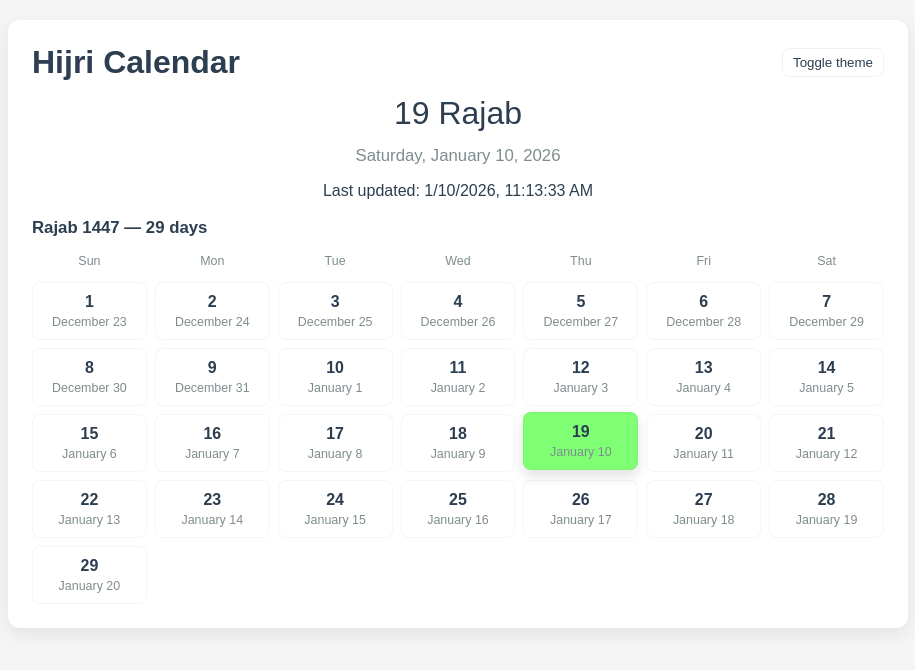
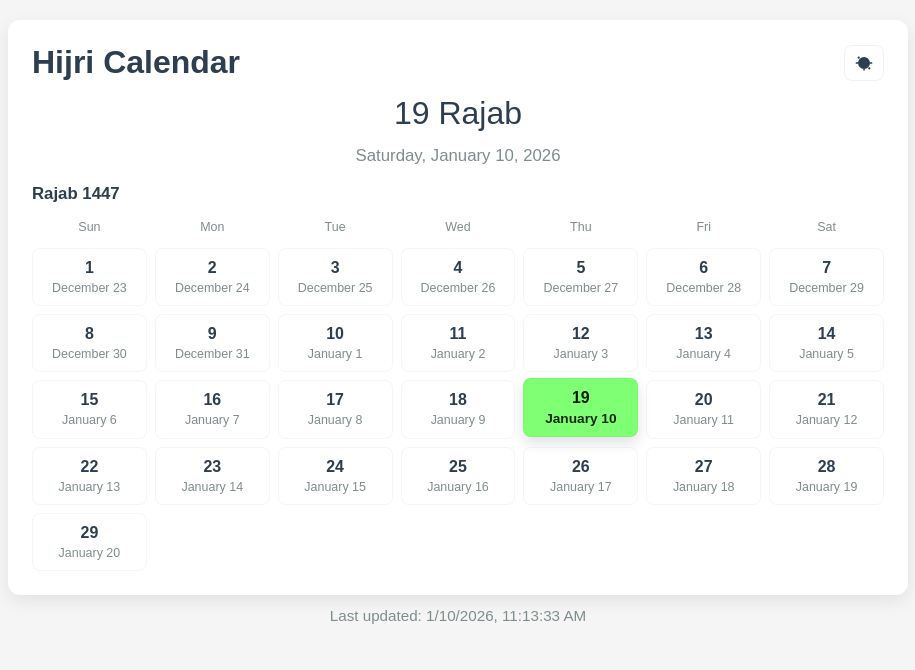
Before and after one commit to successcall/hijiri, a website: page index.html in a window 1280 px wide. Shown: the whole page, without its empty margins (182-1097 px from the left). Drawn offline with Linux system fonts and the light colour scheme.

Commit message:
Enhance theme toggle button accessibility and styling

```diff
--- a/index.html
+++ b/index.html
@@ -49,11 +49,17 @@
         .theme-toggle {
             background: transparent;
             border: 1px solid rgba(0,0,0,0.06);
-            padding:6px 10px;
+            padding:6px 8px;
             border-radius:8px;
             cursor:pointer;
             color:var(--card-text);
+            display: inline-flex;
+            align-items: center;
+            justify-content: center;
+            width:40px;
+            height:36px;
         }
+        .theme-toggle #theme-icon { display:inline-flex; font-size:18px; line-height:1; }
         .hijri-date {
             font-size: 2em;
             color: var(--card-text);
@@ -76,6 +82,8 @@
         .hijri-day { font-weight: 700; font-size: 1.05em; color: var(--card-text); }
         .gregorian { font-size: 0.82em; color: var(--muted); margin-top: 4px; }
         .day.today { background: var(--primary); color: #022; box-shadow: 0 6px 14px rgba(0,0,0,0.12); transform: translateY(-2px); }
+        .day.today .hijri-day { color: rgba(0,0,0,0.9); font-weight:800; }
+        .day.today .gregorian { color: rgba(0,0,0,0.85); font-weight:700; font-size:0.9em; }
 
         @media (max-width: 720px) { .month-grid { grid-template-columns: repeat(4, 1fr); } }
         @media (max-width: 420px) { .month-grid { grid-template-columns: repeat(3, 1fr); } }
@@ -86,14 +94,15 @@
         <div style="display:flex;justify-content:space-between;align-items:center;gap:12px;">
             <h1 style="margin:0">Hijri Calendar</h1>
             <div class="controls">
-                <button id="theme-toggle" class="theme-toggle" aria-pressed="false">Toggle theme</button>
+                <button id="theme-toggle" class="theme-toggle" aria-pressed="false" aria-label="Toggle theme">
+                    <span id="theme-icon" aria-hidden="true">🌙</span>
+                </button>
             </div>
         </div>
         <div id="loading" class="loading">Loading...</div>
         <div id="error" class="error">Error loading date</div>
         <div id="hijri-date" class="hijri-date"></div>
         <div id="gregorian-date" class="gregorian-date"></div>
-        <p>Last updated: <span id="last-updated"></span></p>
 
         <!-- Month view -->
         <div id="month" class="month">
@@ -101,6 +110,9 @@
             <div id="month-grid" class="month-grid" aria-live="polite"></div>
         </div>
     </div>
+
+    <!-- Simple last-updated shown outside the card -->
+    <p id="last-updated-simple" style="text-align:center;margin-top:12px;color:var(--muted);font-size:0.95em;">Last updated: <span id="last-updated"></span></p>
 
     <script>
         async function loadHijriDate() {
@@ -141,7 +153,7 @@
                 if (!res.ok) throw new Error('Failed to fetch month');
                 const data = await res.json();
 
-                title.textContent = `${data.hijriMonth} ${data.hijriYear} — ${data.totalDays} days`;
+                title.textContent = `${data.hijriMonth} ${data.hijriYear}`;
 
                 // Clear grid
                 grid.innerHTML = '';
@@ -190,9 +202,15 @@
             if (name === 'dark') {
                 document.documentElement.classList.add('dark');
                 document.getElementById('theme-toggle').setAttribute('aria-pressed', 'true');
+                const icon = document.getElementById('theme-icon');
+                if (icon) icon.innerHTML = '<svg width="18" height="18" viewBox="0 0 24 24" fill="none" xmlns="http://www.w3.org/2000/svg"><path d="M21 12.79A9 9 0 1111.21 3 7 7 0 0021 12.79z" fill="currentColor"/></svg>';
+                document.getElementById('theme-toggle').setAttribute('aria-label', 'Switch to light theme');
             } else {
                 document.documentElement.classList.remove('dark');
                 document.getElementById('theme-toggle').setAttribute('aria-pressed', 'false');
+                const icon = document.getElementById('theme-icon');
+                if (icon) icon.innerHTML = '<svg width="18" height="18" viewBox="0 0 24 24" fill="none" xmlns="http://www.w3.org/2000/svg"><path d="M6.76 4.84l-1.8-1.79L3.17 4.84l1.79 1.8 1.8-1.8zM1 13h3v-2H1v2zm10 9h2v-3h-2v3zM17.24 19.16l1.8 1.79 1.79-1.79-1.79-1.8-1.8 1.8zM20 11v2h3v-2h-3zM12 4a8 8 0 100 16 8 8 0 000-16z" fill="currentColor"/></svg>';
+                document.getElementById('theme-toggle').setAttribute('aria-label', 'Switch to dark theme');
             }
         }
 
```
